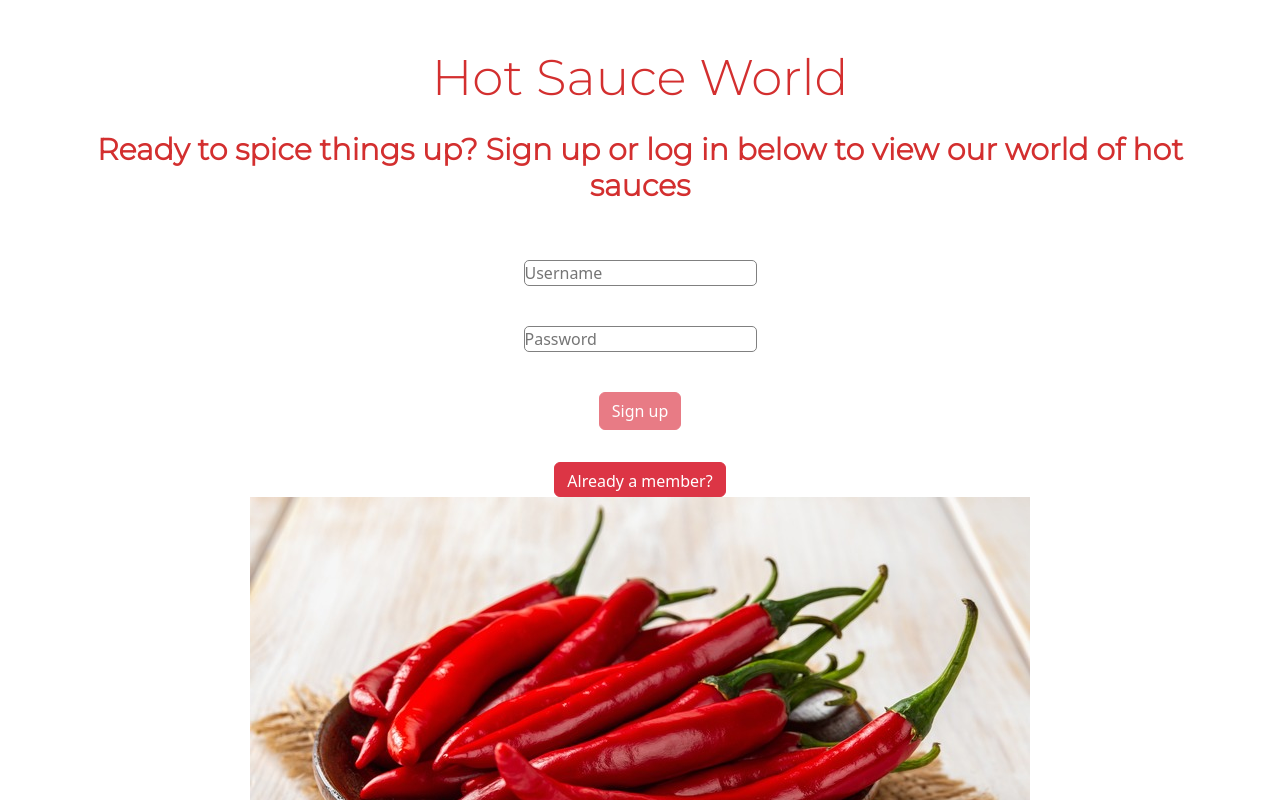
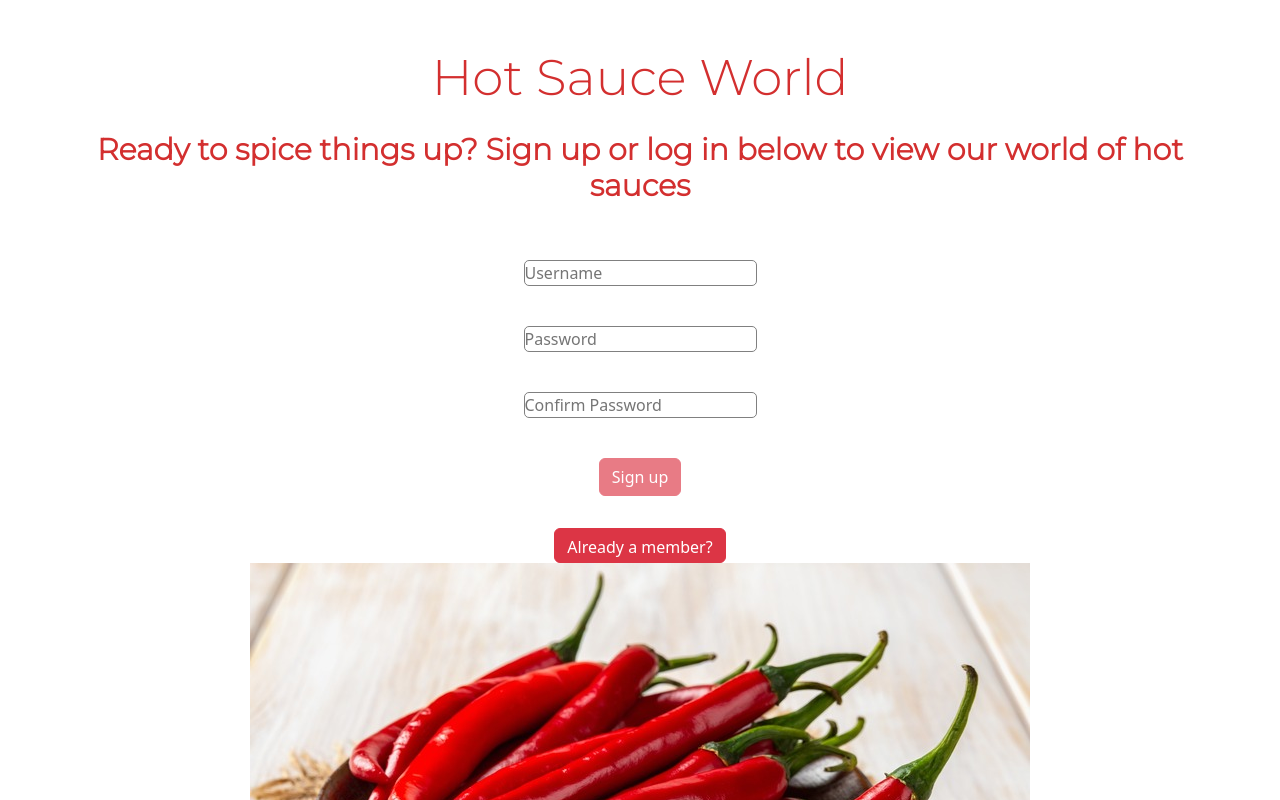
Before and after one commit to ashleymckellar/hotsauceworld, a React (Create React App) app in the folder client/: page / in a window 1280 px wide. Shown: the top 800 px of the page. Built offline with nearby package versions, Linux system fonts and the light colour scheme.

Commit message:
added confirm password

```diff
--- a/client/src/components/Auth.js
+++ b/client/src/components/Auth.js
@@ -2,11 +2,11 @@ import React, { useState, useContext } from 'react'
 import { UserContext } from '../context/UserProvider'
 import AuthForm from './AuthForm.js'
 
-const initInputs = { username: "", password: ""}
+const initInputs = { username: "", password: "", confirmPassword: ""}
 
-export default function Auth(){
+export default function Auth() {
     const [inputs, setInputs] = useState(initInputs)
-    const [toggle, setToggle]= useState(false)
+    const [toggle, setToggle] = useState(false)
     const { signup, login, errMsg, resetAuthError } = useContext(UserContext)
     const [validationError, setValidationError] = useState("")
     const [isSubmitted, setIsSubmitted] = useState(false)
@@ -14,15 +14,16 @@ export default function Auth(){
     const minLength = 8
     const regex = new RegExp(`^.{${minLength},}$`)
 
-    function handleChange(e){
-        const {name, value} = e.target
+    function handleChange(e) {
+        const { name, value } = e.target
 
-        if (name === "password" && !regex.test(value)){
+        if (name === "password" && !regex.test(value)) {
             setValidationError("Password must be at least 8 characters.")
+        } else if (inputs.password !== inputs.confirmPassword) {
+            setValidationError("Passwords do not match")
         } else {
             setValidationError("")
         }
-
 
         setInputs(prevInputs => ({
             ...prevInputs,
@@ -30,11 +31,9 @@ export default function Auth(){
         }))
     }
 
-
-
-    function handleSignup(e){
+    function handleSignup(e) {
         e.preventDefault()
-        if(!regex.test(inputs.password)){
+        if (!regex.test(inputs.password)) {
             setValidationError("Password must be at least 8 characters.")
             return
         }
@@ -42,47 +41,33 @@ export default function Auth(){
         setIsSubmitted(true)
     }
 
-    function handleLogin(e){
+    function handleLogin(e) {
         e.preventDefault()
         login(inputs)
     }
-    function toggleForm(){
-        setToggle(prev=>!prev)
+
+    function toggleForm() {
+        setToggle(prev => !prev)
         resetAuthError()
     }
 
     return (
         <div className='mx-auto row'>
-
-        { !toggle ?
-        <>
             <AuthForm
                 handleChange={handleChange}
-            handleSubmit={handleSignup}
+                handleSubmit={toggle ? handleLogin : handleSignup}
                 inputs={inputs}
-            btnText="Sign up"
+                btnText={toggle ? "Log in" : "Sign up"}
                 errMsg={errMsg}
+                isSubmitted={isSubmitted}
+                isMember={toggle}
             />
-        <div class="text-center my-10">
-            <button class="btn btn-danger custom-button" onClick={toggleForm}>Already a member?</button>
+            <div className="text-center my-10">
+                <button className="btn btn-danger custom-button" onClick={toggleForm}>
+                    {toggle ? "Not a member?" : "Already a member?"}
+                </button>
             </div>
-        </>
-        :
-        <>
-            <AuthForm
-            handleChange={handleChange}
-            handleSubmit={handleLogin}
-            inputs={inputs}
-            btnText="Log in"
-            errMsg={errMsg}
-        />
-        <div class="text-center my-10">
-            <button class="btn btn-danger custom-button" onClick={toggleForm}>Not a member?</button>
-            </div>
-        </>
-        }
             {validationError && <p style={{ color: "red" }}>{validationError}</p>}
-
         </div>
     )
 }
--- a/client/src/components/AuthForm.js
+++ b/client/src/components/AuthForm.js
@@ -1,41 +1,48 @@
 import React from 'react'
 
-
-export default function AuthForm(props){
+export default function AuthForm(props) {
     const {
         handleChange,
         handleSubmit,
         btnText,
         errMsg,
         isSubmitted,
+        isMember,
         inputs: {
             username,
-            password
+            password,
+            confirmPassword
         }
     } = props
 
+    const minLength = 8
 
-    let minLength = 8
-
-
-    function minLengthTest (inputString){
-        let minLength = 8
+    function minLengthTest(inputString) {
         let regex = new RegExp(`^.{${minLength},}$`)
         return regex.test(inputString)
     }
 
+    // Check if password meets minimum length requirement
+    const isPasswordValid = minLengthTest(password)
+    // Check if password and confirmPassword match
+    const doPasswordsMatch = password === confirmPassword
+    // Check if there are any errors
+    const isDisabled = !(isPasswordValid && doPasswordsMatch)
 
-    const isDisabled = !(minLengthTest(password))
-    const passwordError = isSubmitted && !isDisabled ? "Password must be at least 8 characters." : ""
+    const passwordError = isSubmitted && !isPasswordValid ? "Password must be at least 8 characters." : ""
+    const confirmPasswordError = isSubmitted && !doPasswordsMatch ? "Passwords do not match." : ""
+
     return (
         <form onSubmit={handleSubmit} className='mx-auto row g-3'>
+            {!isMember ? (
+                <>
                     <div className='col-12'>
                         <input className='sign-in-form'
                             type="text"
                             value={username}
                             name="username"
                             onChange={handleChange}
-                    placeholder="Username"/>
+                            placeholder="Username" />
                         <br></br>
                         <br></br>
                     </div>
@@ -45,16 +52,51 @@ export default function AuthForm(props){
                             value={password}
                             name="password"
                             onChange={handleChange}
-
-                    placeholder='Password'/>
+                            placeholder='Password' />
                         <br></br>
                         <br></br>
                     </div>
-            <div class="text-center my-10">
-                <button disabled={isDisabled} type="submit" class="btn btn-danger">{ btnText }</button>
+                    <div className='col-12'>
+                        <input className='sign-in-form'
+                            type="password"
+                            value={confirmPassword}
+                            name="confirmPassword"
+                            onChange={handleChange}
+                            placeholder='Confirm Password' />
+                        <br></br>
+                        <br></br>
                     </div>
-            {passwordError && <p style={{ color: "red"}}>{passwordError}</p>}
-            <p style={{color: "red"}}>{ errMsg }</p>
+                </>
+            ) : (
+                <>
+                    <div className='col-12'>
+                        <input className='sign-in-form'
+                            type="text"
+                            value={username}
+                            name="username"
+                            onChange={handleChange}
+                            placeholder="Username" />
+                        <br></br>
+                        <br></br>
+                    </div>
+                    <div className='col-12'>
+                        <input className='sign-in-form'
+                            type="password"
+                            value={password}
+                            name="password"
+                            onChange={handleChange}
+                            placeholder='Password' />
+                        <br></br>
+                        <br></br>
+                    </div>
+                </>
+            )}
+            <div className="text-center my-10">
+                <button disabled={isDisabled} type="submit" className="btn btn-danger">{btnText}</button>
+            </div>
+            {passwordError && <p style={{ color: "red" }}>{passwordError}</p>}
+            {confirmPasswordError && <p style={{ color: "red" }}>{confirmPasswordError}</p>}
+            <p style={{ color: "red" }}>{errMsg}</p>
         </form>
     )
 }
```
Also changed, not shown: 1 other file (tests, documents, lock files or other folders). Lines whose indentation alone changed are shown as unchanged.
